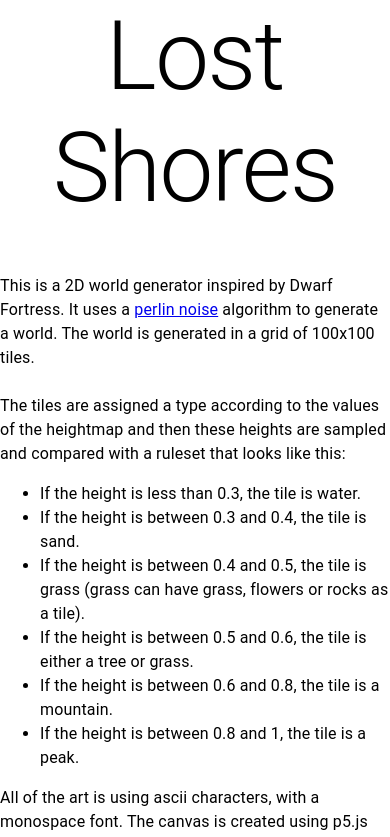
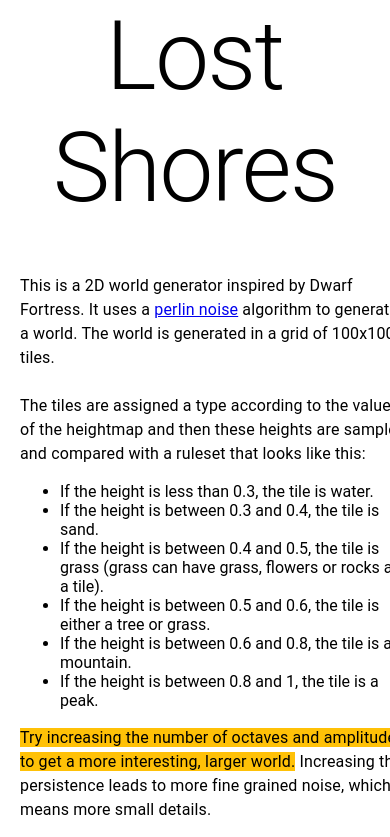
Before and after one commit to JackAlexRose/lost-shores, a React (Create React App) app: page / in a window 390 px wide. Shown: the top 837 px of the page. Built offline with nearby package versions, Linux system fonts and the light colour scheme.

Commit message:
feat: responsiveness and description

```diff
--- a/src/Components/ControlSlider/ControlSlider.module.css
+++ b/src/Components/ControlSlider/ControlSlider.module.css
@@ -1,6 +1,5 @@
 .sliderContainer {
   margin: 0px 20px;
-  flex-shrink: 0;
   width: 100px;
 }
 
--- a/src/Components/DescriptionBox/DescriptionBox.module.css
+++ b/src/Components/DescriptionBox/DescriptionBox.module.css
@@ -1,10 +1,21 @@
 .wrapper {
-  width: 100vw;
   display: flex;
   justify-content: center;
-  padding: 50px 0;
+  width: 100%;
+  margin: 50px 20px;
 }
 
 .descriptionBox {
-  width: 1000px;
+  width: 100%;
+  max-width: 1000px;
+  flex-shrink: 0;
 }
+
+ul {
+  text-align: left;
+  font-family: "Roboto", "Helvetica", "Arial", sans-serif;
+}
+
+mark {
+  background-color: #ffc107;
+}
--- a/src/Components/DescriptionBox/DescriptionBox.tsx
+++ b/src/Components/DescriptionBox/DescriptionBox.tsx
@@ -6,7 +6,7 @@ export const DescriptionBox: React.FC = () => {
   return (
     <div className={styles.wrapper}>
       <div className={styles.descriptionBox}>
-        <Typography variant="body1" align="left">
+        <Typography variant="body1" align="left" width={"100%"}>
           This is a 2D world generator inspired by Dwarf Fortress. It uses a{" "}
           <a href="https://en.wikipedia.org/wiki/Perlin_noise">perlin noise</a>{" "}
           algorithm to generate a world. The world is generated in a grid of
@@ -14,6 +14,7 @@ export const DescriptionBox: React.FC = () => {
           <br /> The tiles are assigned a type according to the values of the
           heightmap and then these heights are sampled and compared with a
           ruleset that looks like this:
+        </Typography>
         <ul>
           <li>If the height is less than 0.3, the tile is water.</li>
           <li>If the height is between 0.3 and 0.4, the tile is sand.</li>
@@ -25,21 +26,24 @@ export const DescriptionBox: React.FC = () => {
             If the height is between 0.5 and 0.6, the tile is either a tree or
             grass.
           </li>
-            <li>
-              If the height is between 0.6 and 0.8, the tile is a mountain.
-            </li>
+          <li>If the height is between 0.6 and 0.8, the tile is a mountain.</li>
           <li>If the height is between 0.8 and 1, the tile is a peak.</li>
         </ul>
+        <Typography variant="body1" align="left" width={"100%"}>
+          <mark>
+            Try increasing the number of octaves and amplitude to get a more
+            interesting, larger world.
+          </mark>{" "}
+          Increasing the persistence leads to more fine grained noise, which
+          means more small details.
+          <br /> <br />
           All of the art is using ascii characters, with a monospace font. The
           canvas is created using p5.js and the code is wrtten in TypeScript.
           State management is done through React using the react-p5 library. For
           an explanation of lacunarity and persistence in the Perlin noise
           algorithm used please watch an inspiration of mine{" "}
-          <a href="https://youtu.be/wbpMiKiSKm8">Sebastian Lague</a>. <br />
-          <br />
-          Try increasing the number of octaves and amplitude to get a more
-          interesting, larger world. Increasing the persistence leads to more
-          fine grained noise, which means more small details. <br /> <br />
+          <a href="https://youtu.be/wbpMiKiSKm8">Sebastian Lague</a>.
+          <br /> <br />
           The code is available on{" "}
           <a href="https://github.com/JackAlexRose/lost-shores">Github</a>.
         </Typography>
--- a/src/Components/GameCanvas/GameCanvas.module.css
+++ b/src/Components/GameCanvas/GameCanvas.module.css
@@ -1,19 +1,15 @@
 .canvasWrapper {
   position: relative;
-  width: 100vw;
   height: fit-content;
   display: flex;
   justify-content: center;
-  overflow: hidden;
   box-sizing: border-box;
+  margin: 10px 0;
 }
-
 .gameCanvas {
   width: 1000px;
   height: 1000px;
   border: #000 solid 1px;
   position: relative;
-  top: 2vh;
-  overflow: hidden;
   display: flex;
 }
--- a/src/Components/GameManager/GameManager.tsx
+++ b/src/Components/GameManager/GameManager.tsx
@@ -106,7 +106,7 @@ export const GameManager: React.FC = () => {
   };
 
   return (
-    <>
+    <div className={styles.gameWrapper}>
       <div className={styles.controls}>
         <ControlSlider
           label="Amplitude"
@@ -139,6 +139,6 @@ export const GameManager: React.FC = () => {
         </Button>
       </div>
       <GameCanvas gameState={gameState} />
-    </>
+    </div>
   );
 };
```
Also changed, not shown: src/Components/GameManager/GameManager.module.css (+11 -1 lines). Lines whose indentation alone changed are shown as unchanged.
